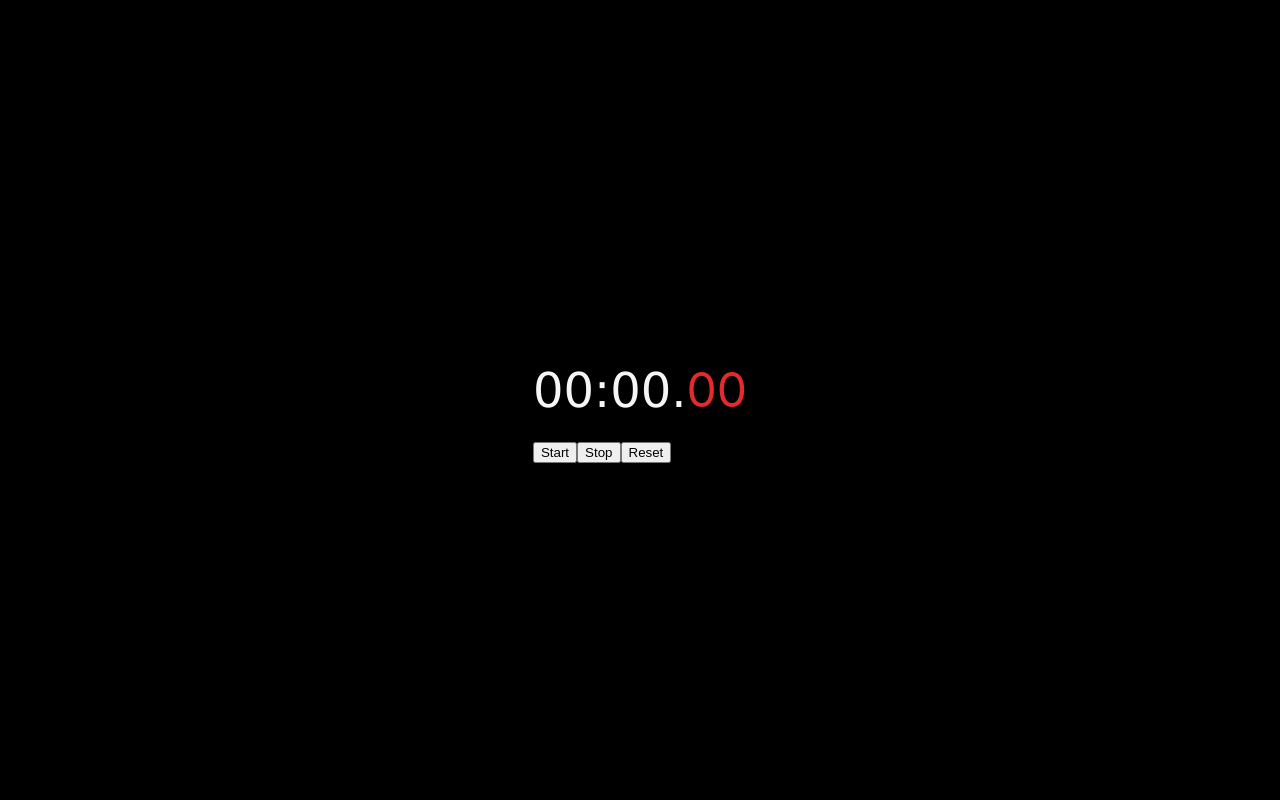
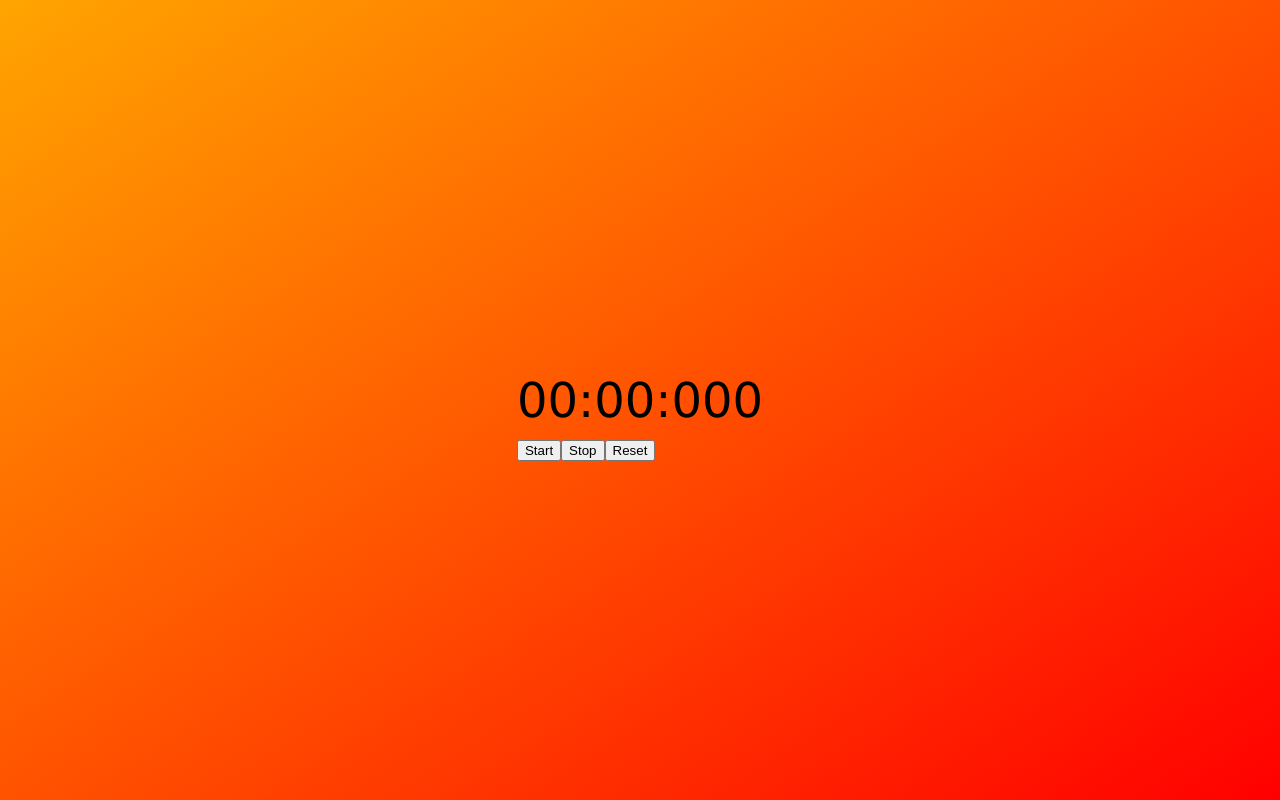
Before and after one commit to Aaddy-1/cube-timer, a React (Create React App) app: page / in a window 1280 px wide. Built offline with nearby package versions, Linux system fonts and the light colour scheme.

Commit message:
re-wrote timer component and changed css

```diff
--- a/src/App.css
+++ b/src/App.css
@@ -1,5 +1,5 @@
 .App{
-  background-color: black;
+  background-image: linear-gradient(to bottom right, orange, red);
   width: 100vw;
   height: 100vh;
   display: flex;
--- a/src/StopWatch.jsx
+++ b/src/StopWatch.jsx
@@ -30,7 +30,7 @@ function StopWatch() {
 
             interval = setInterval(() => {
                 setDisplayTime(currentTime - startTimeRef.current);
-            }, 500);
+            }, 25);
         }
         else {
             clearInterval(interval);
--- a/src/timer.css
+++ b/src/timer.css
@@ -2,16 +2,19 @@
     width: 100%;
     display: block;
     height: 100%;
+    display: flex;
+    flex-direction: row;
     justify-content: center;
     align-items: center;
     text-align: center;
 }
-.digits{
+.seconds{
     font-family: Verdana, Geneva, Tahoma, sans-serif;
     font-size: 3rem;
-    color:  #f5f5f5;
+    color:  black;
 }
 .mili-sec{
+    font-family: Verdana, Geneva, Tahoma, sans-serif;
     font-size: 3rem;
-    color:  #e42a2a;
+    color:  black;
 }
--- a/src/timer.jsx
+++ b/src/timer.jsx
@@ -7,18 +7,33 @@ import "./timer.css";
 export default function Timer(props) {
 
     // This will return a component which displays the current time on the stop watch
+    console.log(props.time);
+    // We will write a function that will help pad leading zeroes to our numbers
+    const zeroPad = (num, places) => String(num).padStart(places, '0');
 
+
+    // Our miliseconds
+    const milisecondsValue = props.time % 1000;
+    const miliSeconds = zeroPad(milisecondsValue, 3);
+    // Our seconds
+    const secondsValue = ((props.time - (miliSeconds)) / 1000) % 60;
+    const seconds = zeroPad(secondsValue, 2);
+    // Our Minutes
+    const minutesValue = Math.floor(((props.time - (miliSeconds)) / 1000) / 60);
+    const minutes = zeroPad(minutesValue, 2);
+    console.log(props.time);
+    console.log(((props.time - (props.time % 1000)) % 60));
     return (
         <div className="timer">
-            <span className="digits">
-                {("0" + Math.floor((props.time / 60000) % 60)).slice(-2)}:
-            </span>
-            <span className="digits">
-                {("0" + Math.floor((props.time / 1000) % 60)).slice(-2)}.
-            </span>
-            <span className="mili-sec">
-                {("0" + ((props.time / 10) % 100)).slice(-2)}
-            </span>
+            <div className="seconds">
+                {minutes + ":"}
+            </div>
+            <div className="seconds">
+                {seconds + ":"}
+            </div>
+            <div className="mili-sec">
+                {miliSeconds}
+            </div>
         </div>
     )
 
```
